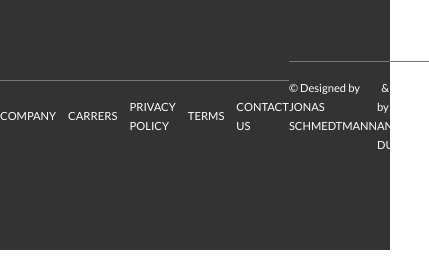
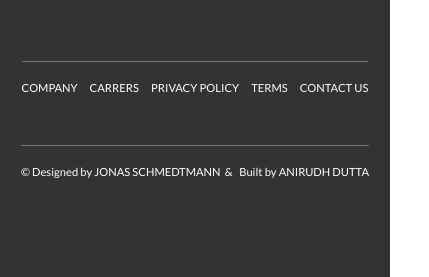
Before and after one commit to DuttaAnirudh/natours-website, a website: page index.html in a window 390 px wide. Shown: the part 7370-7647 px from the top of the page, 429 px wide, since content can reach past the window. Before the commit the page ends 7620 px from the top, so only its background shows below. Drawn offline with Linux system fonts and the light colour scheme.

Commit message:
feat: add media query to footer

```diff
--- a/sass/layout/_footer.scss
+++ b/sass/layout/_footer.scss
@@ -4,6 +4,10 @@
   display: flex;
   flex-direction: column;
   align-items: center;
+
+  @include respond(tab-land) {
+    max-width: 95rem;
+  }
 
   &__logo {
     height: 12rem;
@@ -15,6 +19,14 @@
     justify-content: space-between;
     align-items: center;
     align-self: stretch;
+
+    @include respond(tab-port) {
+      flex-direction: column;
+
+      & > *:first-child {
+        padding-bottom: 6rem;
+      }
+    }
   }
 
   &__navigation {
```
Also changed, not shown: css/style.css.
